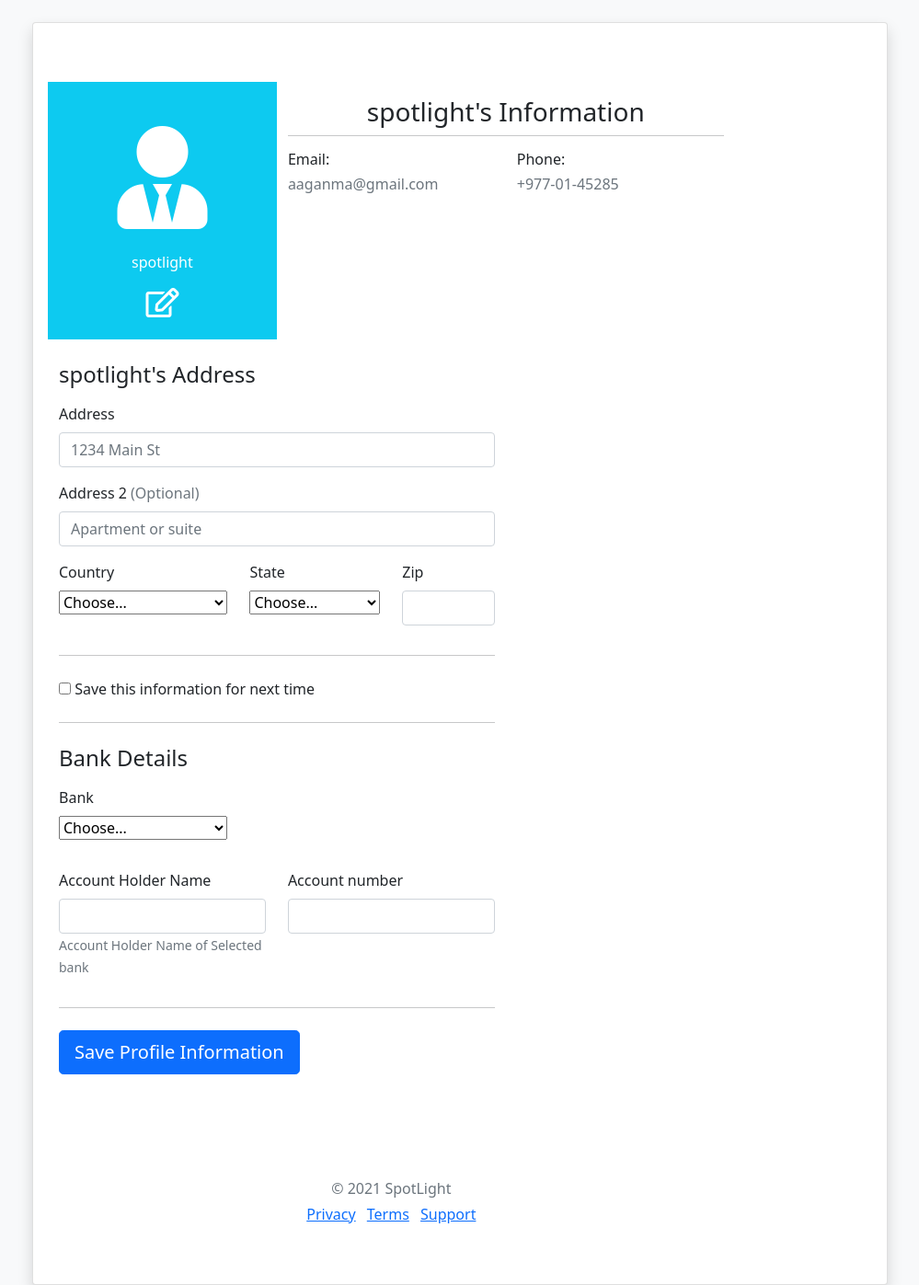
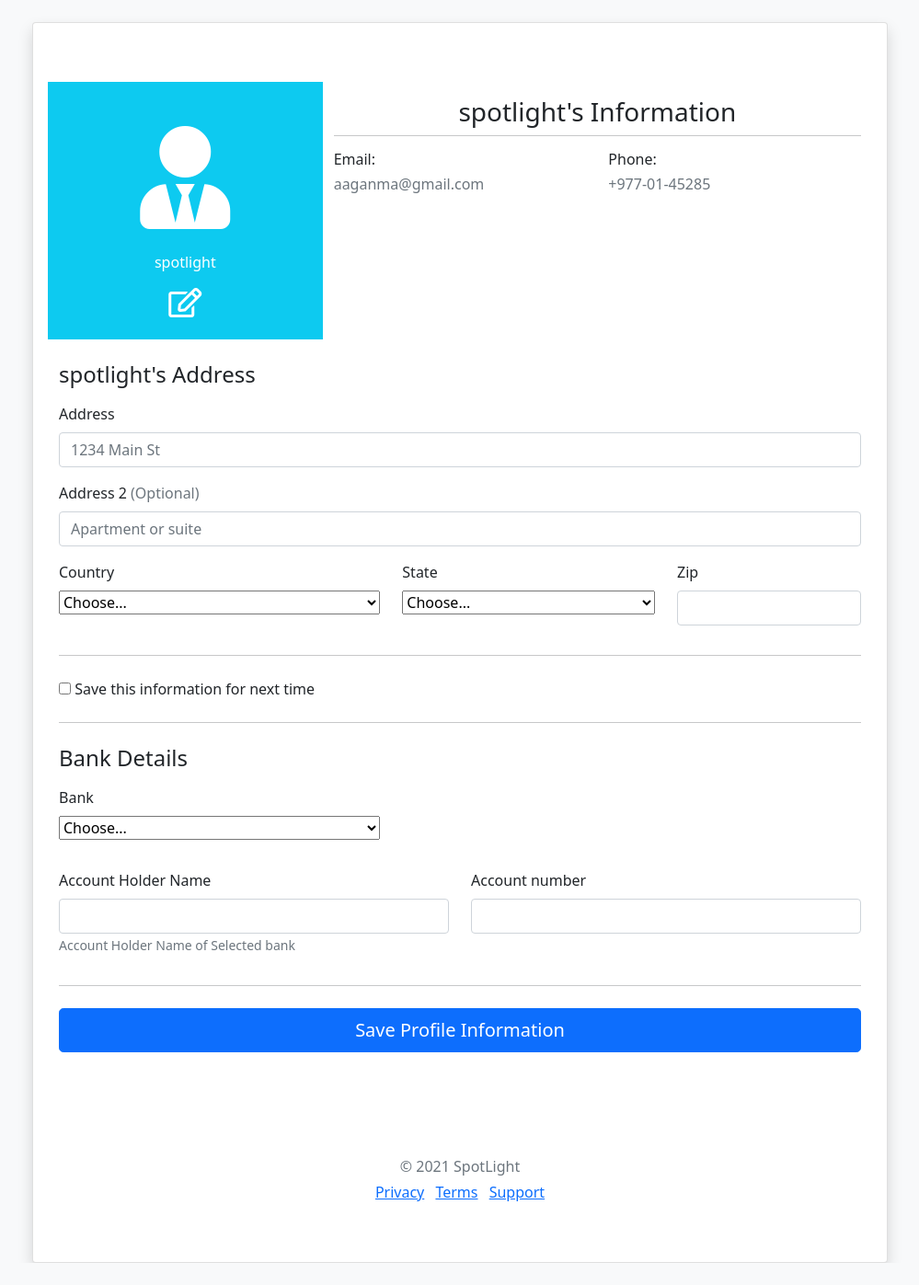
Before and after one commit to AaganMaskey/P2-Spotlight, a Django app: page /profile/ in a window 1280 px wide. Shown: the part 56-1453 px from the top of the page at 92% size, without its empty margins (140-1139 px from the left). After the commit the page ends 1429 px from the top, so only its background shows below. Run offline with Django 3.2, Linux system fonts and the light colour scheme; a user stored in the database is signed in; some libraries are stand-ins or nearby versions.

Commit message:
Ui Update

```diff
--- a/spotlightv0/templates/home.html
+++ b/spotlightv0/templates/home.html
@@ -82,13 +82,13 @@ ab
         {% for pr in projects %}
             <div class="col">
             <div class="card shadow-sm">
-              <div class="overflow-hidden " style="height: 120px;">
+              <div class="overflow-hidden container" style="height: 250px;;">
                 {% if pr.image %}
                   <img src="{{pr.image.url}}">
                 {% endif %}
 
                 {% if not pr.image %}
-                  <img src="static/img/skull.jpg">
+                  <img src="static/img/no image.png">
                 {% endif %}
               </div>
 
--- a/spotlightv0/templates/investor.html
+++ b/spotlightv0/templates/investor.html
@@ -43,8 +43,8 @@
         <p class="lead">Your pledge will support an ambitious creative project that has yet to be developed.</p>
       </div>
 
-      <div class="col-md-7 col-lg-8">
-        <h4 class="mb-3">Support this project</h4>
+      <div class="container">
+        <h4 class="mb-3 text-center">Support this project</h4>
         <form class="needs-validation" novalidate="">
           <div class="row g-3">
 
--- a/spotlightv0/templates/profile.html
+++ b/spotlightv0/templates/profile.html
@@ -35,7 +35,7 @@
     <div class="container">
         <br>
         <div class="row d-flex justify-content-center card shadow p-3 col-10 mx-auto">
-            <div class="col-md-10 mt-0 pt-5">
+            <div class="col-md-0 mt-0 pt-5">
                 <div class="row z-depth-3">
                     <div class="col-sm-4 bg-info rounded-left">
                         <div class="card-block text-center text-white">
@@ -70,7 +70,7 @@
 
       <div class="row">
 
-        <div class="col-md-8 order-md-1">
+        <div class="container">
             <br>
           <h4 class="mb-3">{{user.username}}'s Address</h4>
           <form class="needs-validation" novalidate="">
@@ -170,7 +170,7 @@
               </div>
             </div>
             <hr class="mb-4">
-            <button class="btn btn-primary btn-lg btn-block" type="submit">Save Profile Information</button>
+            <button class="btn btn-primary btn-lg btn-block container" type="submit">Save Profile Information</button>
           </form>
         </div>
       </div>
```
Also changed, not shown: spotlightv0/db.sqlite3, spotlightv0/static/img/no image.png (added).
